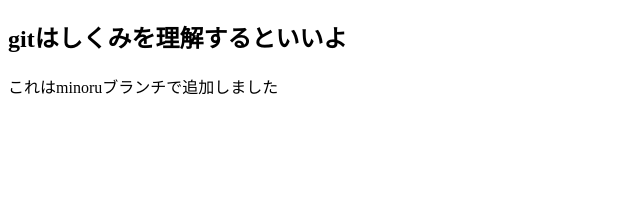
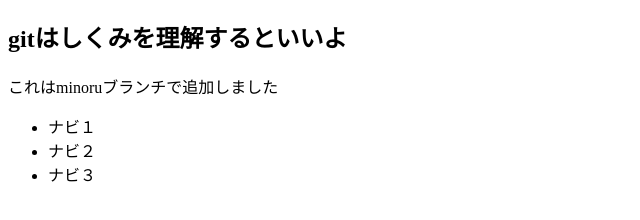
Before and after one commit to lifangi/sample, a plain HTML site: page index.html in a window 1280 px wide. Shown: the part 70-290 px from the top of the page, without its empty margins (0-640 px from the left). Drawn offline with Linux system fonts and the light colour scheme.

Commit message:
ナビゲーションの追加

```diff
--- a/index.html
+++ b/index.html
@@ -11,5 +11,11 @@
     <h2>gitはしくみを理解するといいよ</h2>
 
     <p>これはminoruブランチで追加しました</p>
+
+    <ul>
+      <li>ナビ１</li>
+      <li>ナビ２</li>
+      <li>ナビ３</li>
+    </ul>
   </body>
 </html>
```
